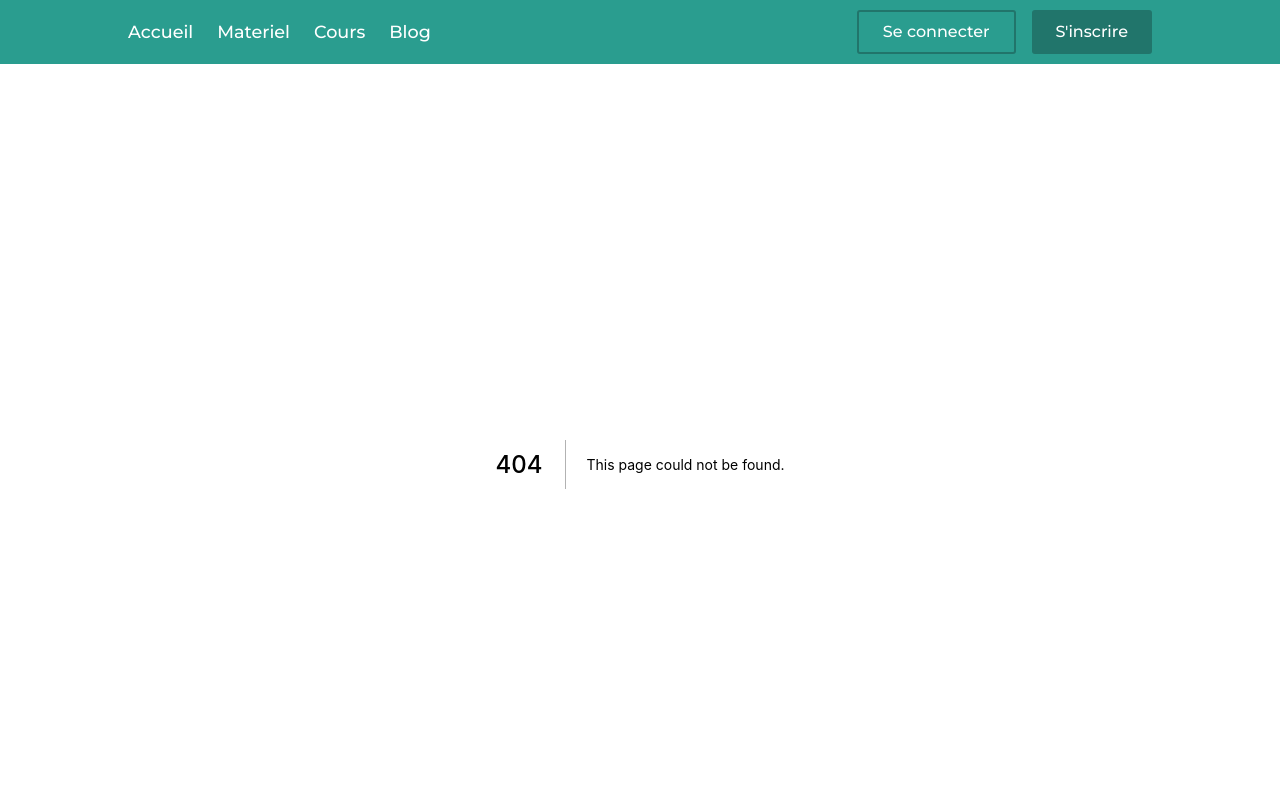
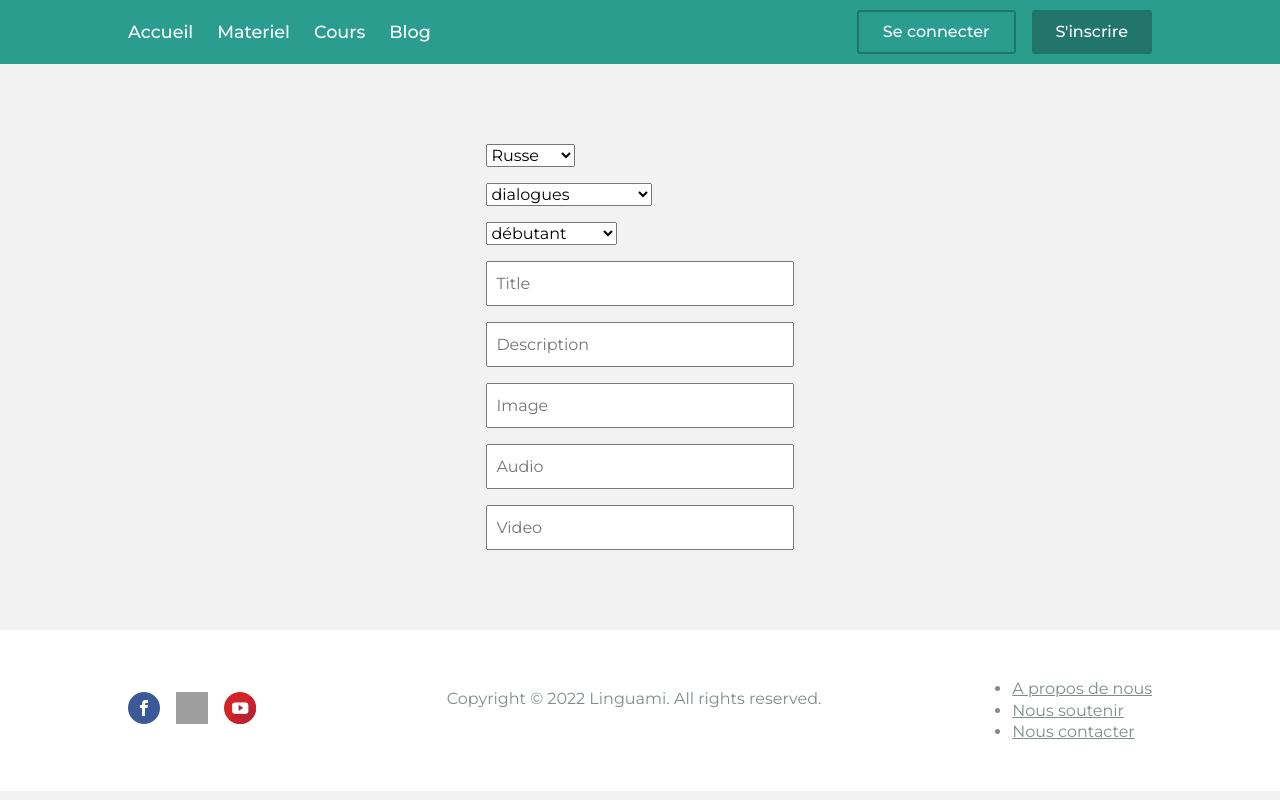
Before and after one commit to sidneypayan/linguami, a Next.js app: page /admin/create in a window 1280 px wide. Before the commit this address had no page. Shown: the top 800 px of the page. Built offline with nearby package versions, Linux system fonts and the light colour scheme; grey boxes are pictures that could not be loaded.

Commit message:
started working on adminpage

```diff
--- a/components/layouts/Footer.jsx
+++ b/components/layouts/Footer.jsx
@@ -4,9 +4,9 @@ import Link from 'next/link'
 
 const Footer = () => {
 	return (
+		<div className='white-wrapper'>
 			<footer className={styles.container}>
 				<div className={styles.socialsContainer}>
-				<p>Restons en contact</p>
 					<div className={styles.iconsContainer}>
 						<div>
 							<Link href='https://www.facebook.com/linguami/' target='_blank'>
@@ -48,13 +48,22 @@ const Footer = () => {
 				</div>
 
 				<div className={styles.linksContainer}>
+					<ul>
+						<li>
 							<Link href='<?php $root_path ?>/donate'>A propos de nous</Link>
+						</li>
+						<li>
 							<Link href='https://paypal.me/linguami' target='_blank'>
 								Nous soutenir
 							</Link>
+						</li>
+						<li>
 							<Link href='<?php $root_path ?>/contact'>Nous contacter</Link>
+						</li>
+					</ul>
 				</div>
 			</footer>
+		</div>
 	)
 }
 
--- a/components/layouts/Navbar.jsx
+++ b/components/layouts/Navbar.jsx
@@ -40,6 +40,7 @@ const Navbar = () => {
 						onClick={() => setIsNavExpanded(!isNavExpanded)}
 						className={styles.mobileIconClose}
 						icon={faXmark}
+						size='xl'
 					/>
 				)}
 			</div>
@@ -48,6 +49,7 @@ const Navbar = () => {
 					onClick={() => setIsNavExpanded(!isNavExpanded)}
 					className={styles.mobileIconOpen}
 					icon={faBars}
+					size='xl'
 				/>
 			)}
 		</nav>
--- /dev/null
+++ b/data/sections.js
@@ -0,0 +1,17 @@
+export const sections = [
+	'dialogues',
+	'culture',
+	'tranches-de-vie',
+	'folklore',
+	'lieux',
+	'bandes-annonces',
+	'extraits',
+	'eralash',
+	'musique',
+	'galileo',
+	'divers',
+	'dessins-animés',
+	'pocast',
+	'livres-audio',
+	'histoires-courtes',
+]
--- /dev/null
+++ b/pages/admin/create.js
@@ -0,0 +1,55 @@
+import { sections } from '../../data/sections'
+import styles from '../../styles/admin/Create.module.css'
+
+const Create = () => {
+	return (
+		<div className='wrapper-large'>
+			<form className={styles.form}>
+				<div className={styles.lang}>
+					<select name='lang' id='lang' value='value'>
+						<option value='ru'>Russe</option>
+						<option value='fr'>Français</option>
+					</select>
+				</div>
+				<div className={styles.section}>
+					<select name='section' id='section' value='value'>
+						{sections.map((section, index) => (
+							<option value={section} key={index}>
+								{section}
+							</option>
+						))}
+					</select>
+				</div>
+				<div className={styles.level}>
+					<select name='level' id='level' value='value'>
+						<option value='débutant'>débutant</option>
+						<option value='intermediaire'>intermediaire</option>
+						<option value='avancé'>avancé</option>
+					</select>
+				</div>
+				<div className={styles.level}>
+					<input placeholder='Title' type='text' id='title' name='title' />
+				</div>
+				<div className={styles.level} createDescription>
+					<input
+						placeholder='Description'
+						type='text'
+						id='description'
+						name='description'
+					/>
+				</div>
+				<div className={styles.level}>
+					<input placeholder='Image' type='text' id='img' name='img' />
+				</div>
+				<div className={styles.level}>
+					<input placeholder='Audio' type='text' id='audio' name='audio' />
+				</div>
+				<div className={styles.level}>
+					<input placeholder='Video' type='text' id='video' name='video' />
+				</div>
+			</form>
+		</div>
+	)
+}
+
+export default Create
--- a/styles/Footer.module.css
+++ b/styles/Footer.module.css
@@ -1,15 +1,11 @@
 .container {
 	display: flex;
-	flex-wrap: wrap;
-	height: 10rem;
-	justify-content: center;
+	width: 80%;
+	margin: 0 auto;
+	padding: 3rem 0;
+	justify-content: space-between;
 	align-items: center;
-	background-color: var(--white);
-	padding: 0 5rem;
-}
-
-.socialsContainer {
-	flex: 1;
+	gap: 1rem;
 }
 
 .iconsContainer {
@@ -17,12 +13,31 @@
 	gap: 1rem;
 }
 
-.copyrightContainer {
-	flex: 1;
-}
-
 .linksContainer {
 	display: flex;
 	gap: 1rem;
-	flex: 1;
 }
+
+.linksContainer ul {
+	list-style-type: disc;
+}
+
+.linksContainer li {
+	text-decoration: underline;
+}
+
+.linksContainer li:hover {
+	color: var(--thirdColor);
+}
+
+@media (max-width: 1023px) {
+	.container {
+		flex-direction: column;
+	}
+
+	.linksContainer ul {
+		display: flex;
+		gap: 2rem;
+		list-style-type: none;
+	}
+}
--- a/styles/Navbar.module.css
+++ b/styles/Navbar.module.css
@@ -54,11 +54,11 @@
 	position: absolute;
 	top: 1.25rem;
 	right: 3rem;
-	width: 25px;
+	/* width: 50px; */
 }
 .mobileIconClose {
 	/* display: none; */
-	width: 25px;
+	/* width: 50px; */
 	cursor: pointer;
 	position: absolute;
 	top: 3rem;
--- a/styles/Pagination.module.css
+++ b/styles/Pagination.module.css
@@ -2,4 +2,12 @@
 	margin: 3rem 0;
 	display: flex;
 	justify-content: center;
+	gap: 1rem;
 }
+
+.container button {
+	border: none;
+	color: var(--thirdColor);
+	cursor: pointer;
+	font-weight: 600;
+}
--- /dev/null
+++ b/styles/admin/Admin.module.css
@@ -0,0 +1,16 @@
+.container {
+	margin: 5rem auto;
+	display: grid;
+	gap: 1rem;
+	grid-template-columns: repeat(5, 1fr);
+}
+
+.adminCard {
+	background-color: #fff;
+	padding: 1rem;
+	border-radius: 3px;
+}
+
+.btn {
+	margin-bottom: 2rem;
+}
--- /dev/null
+++ b/styles/admin/Create.module.css
@@ -0,0 +1,12 @@
+.form {
+	width: 30%;
+	margin: 0 auto;
+	display: grid;
+	gap: 1rem;
+}
+
+.form input {
+	padding-left: 0.5rem;
+	height: 45px;
+	width: 100%;
+}
--- a/styles/globals.css
+++ b/styles/globals.css
@@ -168,6 +168,11 @@ img {
 	background-color: var(--darkWhite);
 }
 
+.wrapper-large {
+	width: 80%;
+	margin: 5rem auto;
+}
+
 .mainBtn {
 	border: none;
 	background-color: var(--secondColor);
```
Also changed, not shown: components/layouts/Pagination.jsx (+5 -5 lines), pages/admin/index.js (added, +65 -0 lines). Lines whose indentation alone changed are shown as unchanged.
